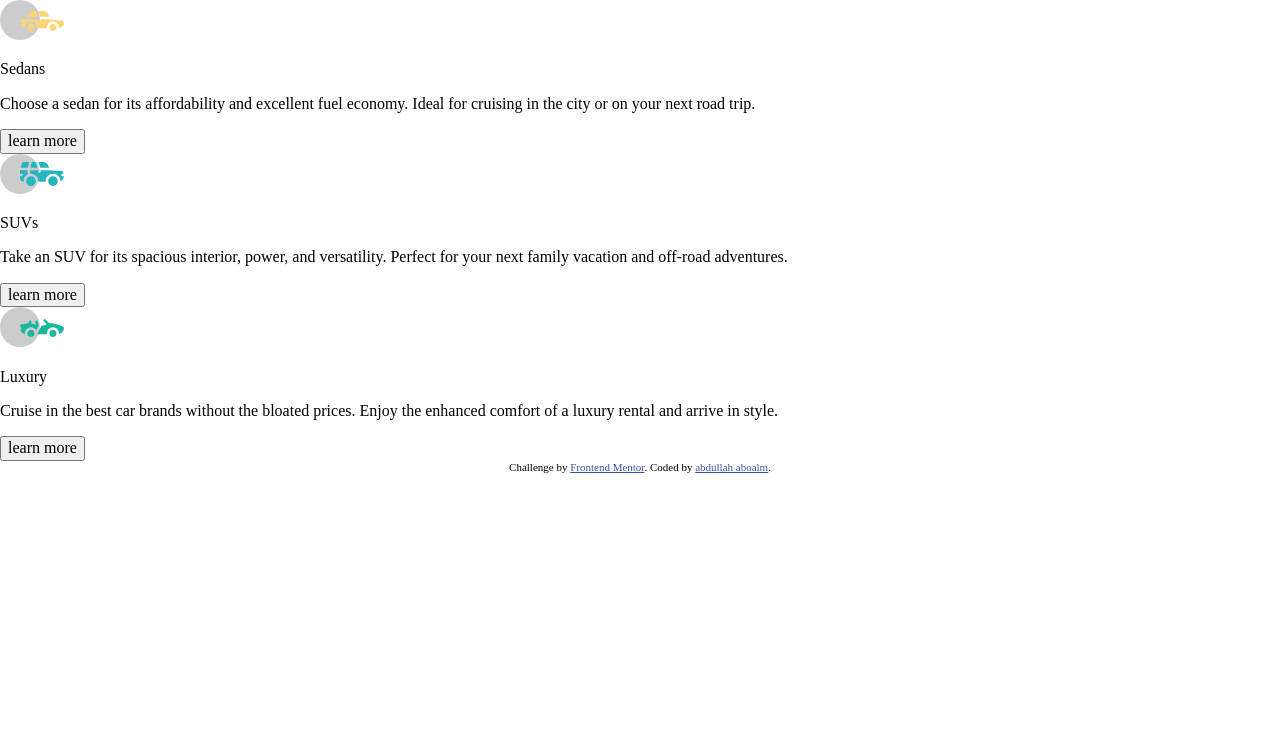
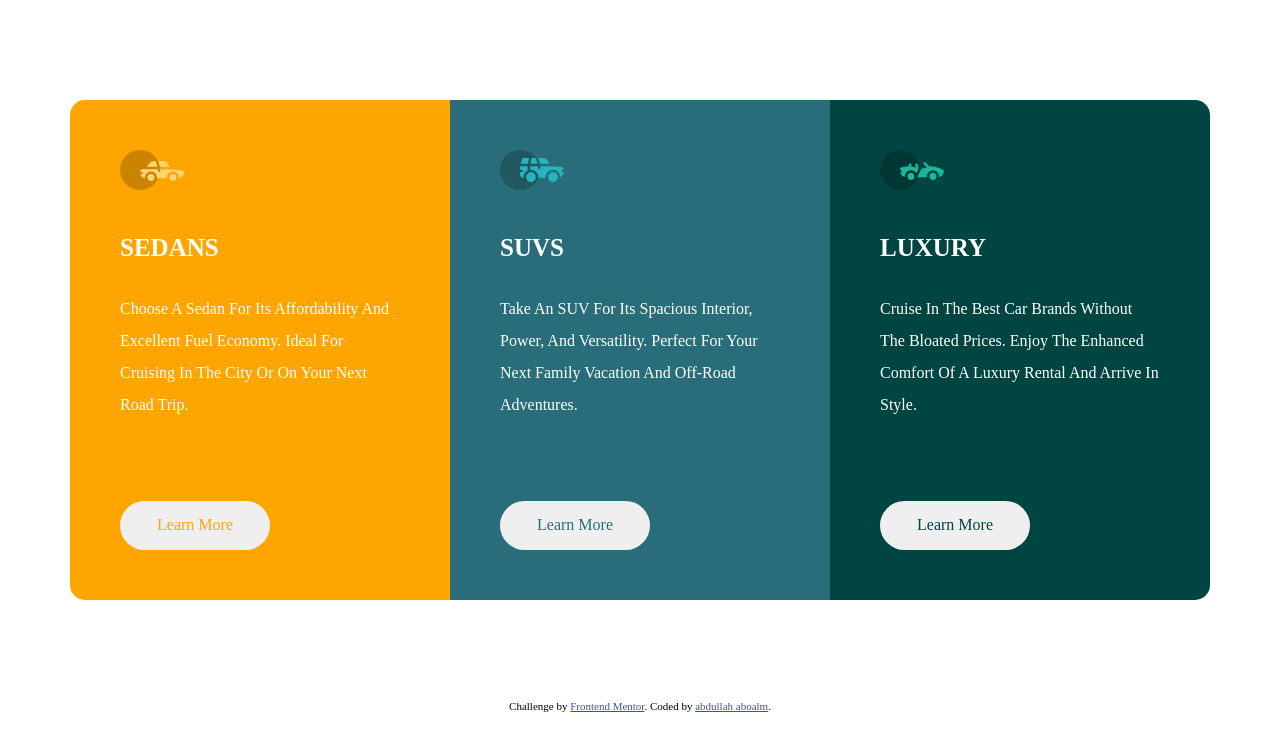
Before and after one commit to Abdullah-Aboalm/challenge-1, a plain HTML site: page index.html in a window 1280 px wide. Drawn offline with Linux system fonts and the light colour scheme; files that its build step writes are made by us from their sources; files whose address does not match are found by name.

Commit message:
rename html file

```diff
--- a/index.html
+++ b/index.html
@@ -9,7 +9,7 @@
     <link rel="icon" type="image/png" sizes="32x32" href="./images/favicon-32x32.png">
     <link rel="stylesheet" href="/projects/front-end-mentor/challenge-1/css/normalize.css">
     <link rel="stylesheet" href="/projects/front-end-mentor/chalenge-1/css/all.min.css">
-    <link rel="stylesheet" href="/projects/front-end-mentor/challenge-1/css/style.css">
+    <link rel="stylesheet" href="/projects/front-end-mentor/challenge-1/css/main.css">
     <!-- Feel free to remove these styles or customise in your own stylesheet 👍 -->
     <style>
         .attribution { font-size: 11px; text-align: center; }
```
